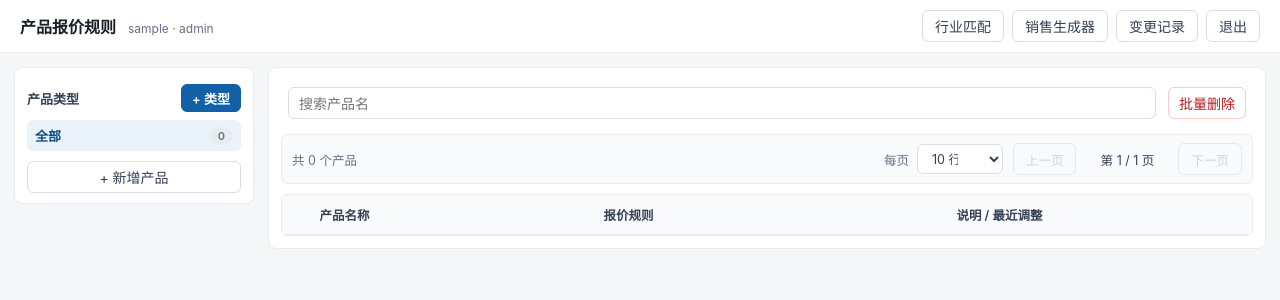
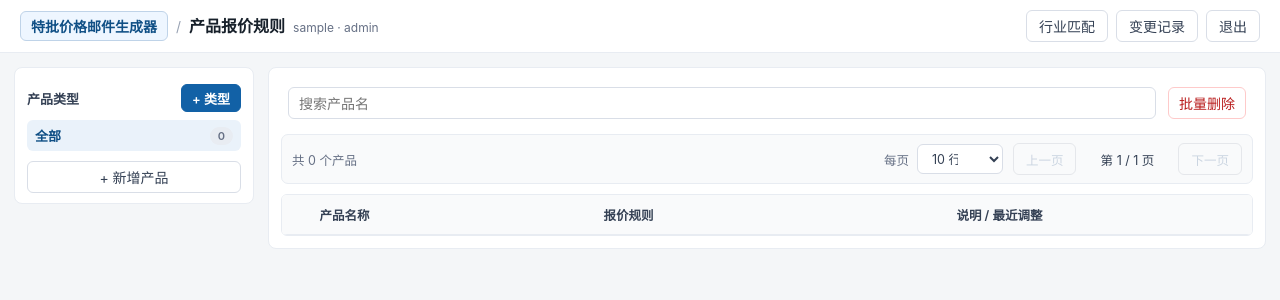
Before and after one commit to changzainb/postemailagent, a Flask app: page /admin in a window 1280 px wide. Shown: the top 300 px of the page. Run offline with Flask 3, Linux system fonts and the light colour scheme; the visitor is signed in with stand-in values (Sample User, id 1); data comes from the database, SQL or seed files in the repository; data that the repository does not hold is empty.

Commit message:
调整生成器与后台导航层级

```diff
--- a/server/static/admin.css
+++ b/server/static/admin.css
@@ -46,8 +46,27 @@ a:hover { text-decoration: underline; }
   border-bottom: 1px solid var(--line-soft);
 }
 .topbar h1 { margin: 0; font-size: 16px; }
-.topbar-left { display: flex; align-items: baseline; gap: 12px; }
+.topbar-left { display: flex; align-items: baseline; flex-wrap: wrap; gap: 8px; }
 .topbar-right { display: flex; flex-wrap: wrap; gap: 8px; }
+
+.home-link {
+  display: inline-flex;
+  align-items: center;
+  height: 30px;
+  padding: 0 10px;
+  border: 1px solid #bfd3e8;
+  border-radius: 6px;
+  background: #eef6ff;
+  color: var(--accent-dark);
+  font-weight: 600;
+}
+.home-link:hover {
+  background: #e2f0ff;
+  text-decoration: none;
+}
+.topbar-separator {
+  color: #98a2b3;
+}
 
 .ghost {
   background: #fff;
--- a/server/templates/admin.html
+++ b/server/templates/admin.html
@@ -4,17 +4,18 @@
   <meta charset="UTF-8">
   <meta name="viewport" content="width=device-width, initial-scale=1.0">
   <title>产品报价规则</title>
-  <link rel="stylesheet" href="{{ url_for('static', filename='admin.css') }}?v=20260513-launch-ready">
+  <link rel="stylesheet" href="{{ url_for('static', filename='admin.css') }}?v=20260513-nav-hierarchy">
 </head>
 <body>
   <header class="topbar">
     <div class="topbar-left">
+      <a class="home-link" href="/">特批价格邮件生成器</a>
+      <span class="topbar-separator">/</span>
       <h1>产品报价规则</h1>
       <span class="muted" id="userInfo"></span>
     </div>
     <div class="topbar-right">
       <a class="ghost" href="/admin/industries">行业匹配</a>
-      <a class="ghost" href="/">销售生成器</a>
       <button class="ghost" id="changeLogBtn">变更记录</button>
       <button class="ghost" id="logoutBtn">退出</button>
     </div>
--- a/server/templates/admin_industries.html
+++ b/server/templates/admin_industries.html
@@ -4,7 +4,7 @@
   <meta charset="UTF-8">
   <meta name="viewport" content="width=device-width, initial-scale=1.0">
   <title>行业 → 产品 匹配</title>
-  <link rel="stylesheet" href="{{ url_for('static', filename='admin.css') }}?v=20260513-launch-ready">
+  <link rel="stylesheet" href="{{ url_for('static', filename='admin.css') }}?v=20260513-nav-hierarchy">
   <style>
     .ind-shell { display: grid; grid-template-columns: 260px 1fr; gap: 16px; padding: 16px 24px; align-items: start; }
     .ind-side { background: #fff; border: 1px solid #e5e7eb; border-radius: 10px; padding: 6px; max-height: calc(100vh - 130px); overflow-y: auto; }
@@ -54,12 +54,13 @@
 <body>
   <header class="topbar">
     <div class="topbar-left">
+      <a class="home-link" href="/">特批价格邮件生成器</a>
+      <span class="topbar-separator">/</span>
       <h1>行业 → 产品 匹配</h1>
       <span class="muted">勾选保存后，前端选这个行业会自动出这批产品</span>
     </div>
     <div class="topbar-right">
       <a class="ghost" href="/admin">规则后台</a>
-      <a class="ghost" href="/">销售生成器</a>
       <button class="ghost" id="logBtn">变更记录</button>
       <button class="ghost" id="logoutBtn">退出</button>
     </div>
--- a/server/templates/index.html
+++ b/server/templates/index.html
@@ -4,7 +4,7 @@
   <meta charset="UTF-8">
   <meta name="viewport" content="width=device-width, initial-scale=1.0">
   <title>特批价格邮件生成器</title>
-  <link rel="stylesheet" href="{{ url_for('static', filename='styles.css') }}?v=20260513-launch-ready">
+  <link rel="stylesheet" href="{{ url_for('static', filename='styles.css') }}?v=20260513-nav-hierarchy">
 </head>
 <body>
   <main class="app-shell">
@@ -16,8 +16,8 @@
             <h1>特批价格邮件生成器</h1>
           </div>
           <div class="header-actions">
-            <a class="ghost-button" href="/admin">产品报价规则</a>
             <button class="ghost-button" id="resetButton" type="button">重置</button>
+            <a class="admin-entry" href="/admin">管理入口</a>
           </div>
         </header>
 
--- a/server/templates/login.html
+++ b/server/templates/login.html
@@ -4,7 +4,7 @@
   <meta charset="UTF-8">
   <meta name="viewport" content="width=device-width, initial-scale=1.0">
   <title>产品报价规则 · 登录</title>
-  <link rel="stylesheet" href="{{ url_for('static', filename='admin.css') }}?v=20260513-launch-ready">
+  <link rel="stylesheet" href="{{ url_for('static', filename='admin.css') }}?v=20260513-nav-hierarchy">
 </head>
 <body class="login-body">
   <main class="login-card">
```
Also changed, not shown: server/static/styles.css (+12 -0 lines).
